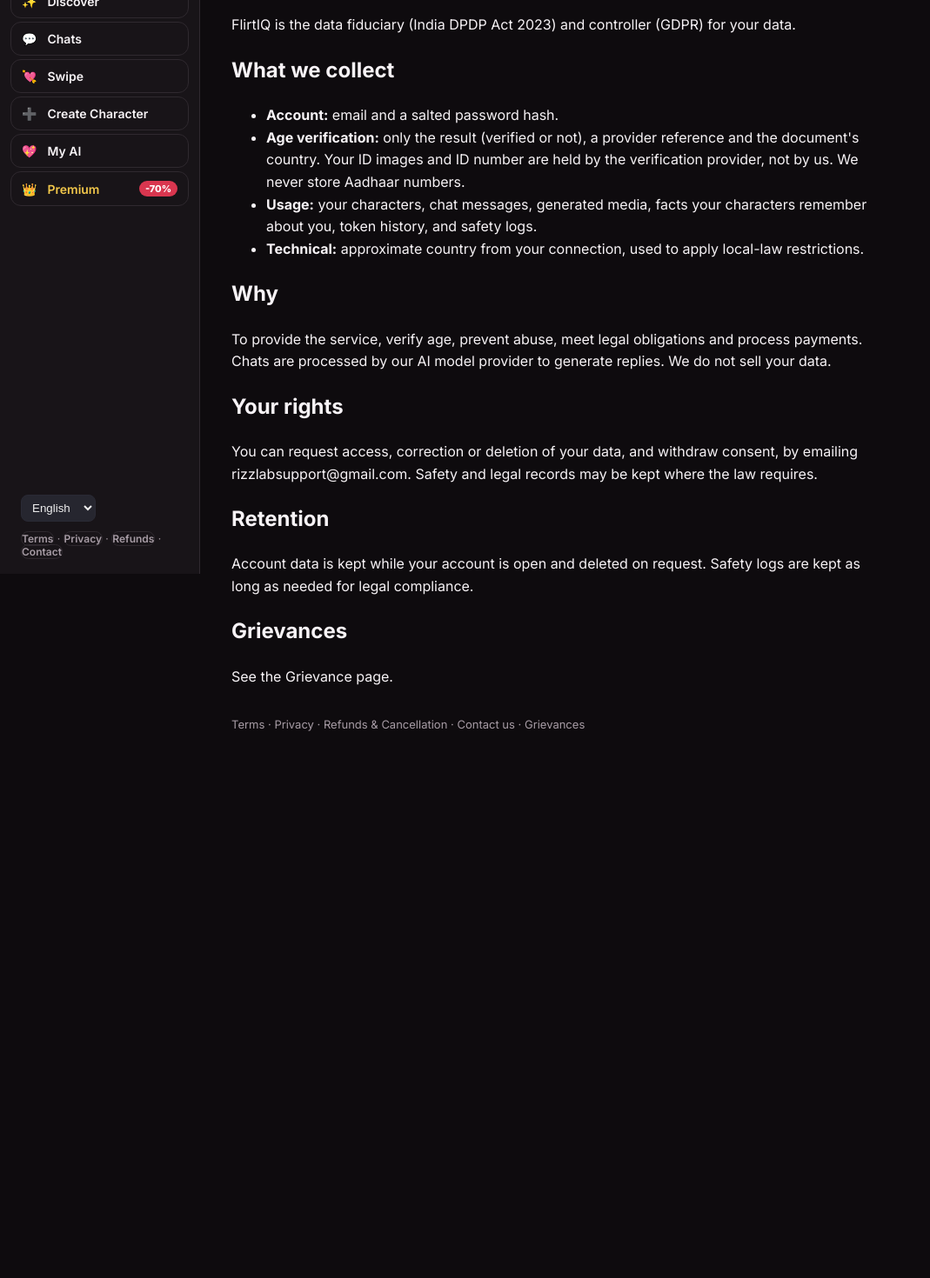
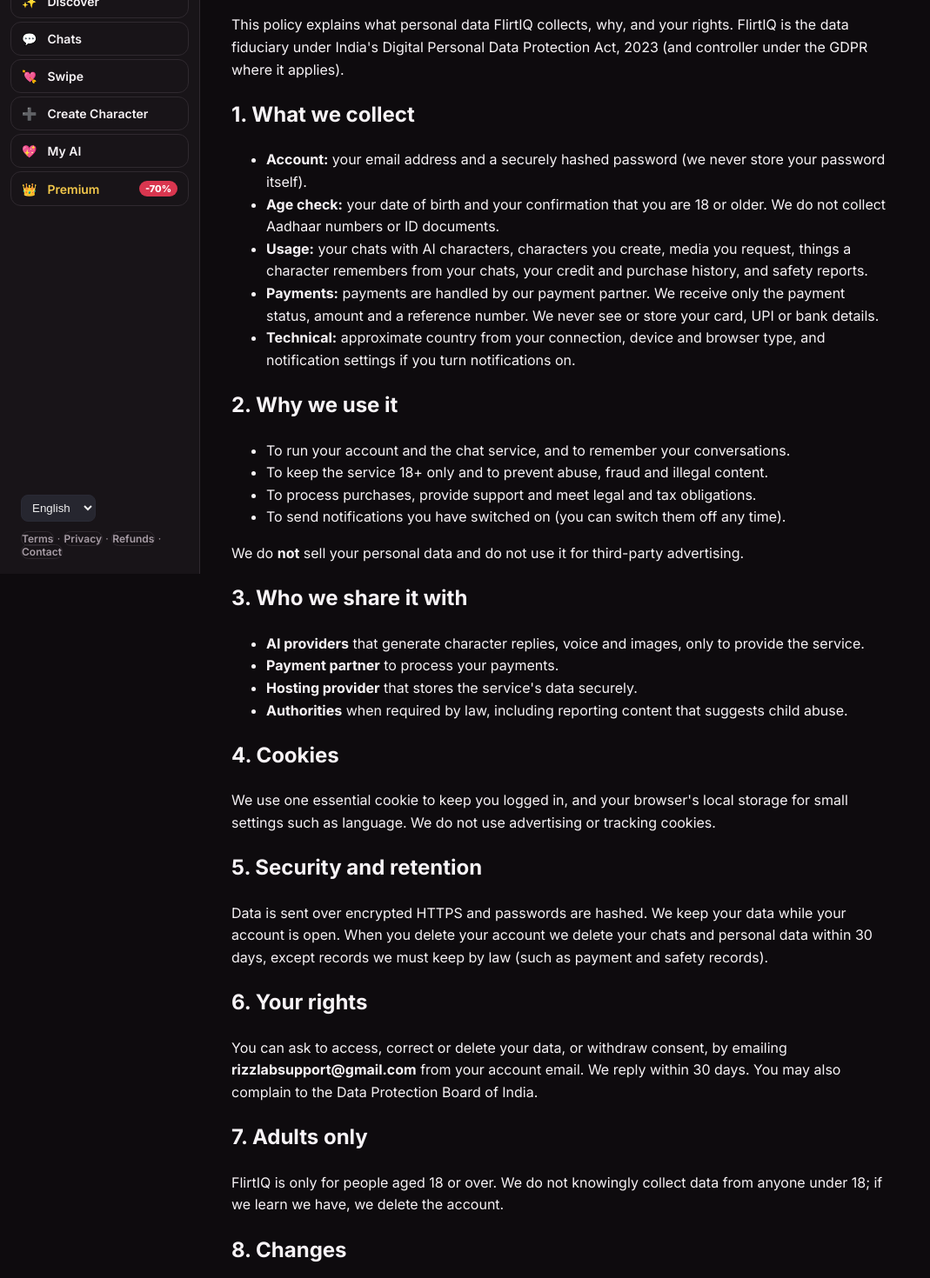
Before and after one commit to akashroy7015-debug/ai-chat, a Next.js app: page /privacy in a window 1280 px wide. Shown: the part 140-1610 px from the top of the page at 87% size, without its empty margins (0-1069 px from the left). Before the commit the page ends 1057 px from the top, so only its background shows below. Built offline with nearby package versions, Linux system fonts and the light colour scheme.

Commit message:
Pre-gateway review: full privacy policy, neutral wording, robots.txt and sitemap
Co-Authored-By: Claude Opus 5.5 <noreply@anthropic.com>
Claude-Session: https://claude.ai/code/session_01WdSgkiTbcX5S9oFHxRS1kT

```diff
--- a/src/app/layout.tsx
+++ b/src/app/layout.tsx
@@ -5,9 +5,9 @@ import "./globals.css";
 
 export const metadata = {
   metadataBase: new URL("https://flirtiq.online"),
-  title: { default: "FlirtIQ · AI companion & virtual dating", template: "%s · FlirtIQ" },
+  title: { default: "FlirtIQ · AI companion chat", template: "%s · FlirtIQ" },
   description: "Chat, flirt and connect with AI companions who remember you. English, Hindi & Hinglish. 18+ only.",
-  openGraph: { title: "FlirtIQ · AI companion & virtual dating", description: "Chat with AI companions who remember you. 18+.", siteName: "FlirtIQ", type: "website", url: "https://flirtiq.online" },
+  openGraph: { title: "FlirtIQ · AI companion chat", description: "Chat with AI companions who remember you. 18+.", siteName: "FlirtIQ", type: "website", url: "https://flirtiq.online" },
 };
 export const viewport = { width: "device-width", initialScale: 1 };
 
--- a/src/app/privacy/page.tsx
+++ b/src/app/privacy/page.tsx
@@ -1,28 +1,56 @@
 import { LegalPage, OPERATOR, SUPPORT_EMAIL } from "../legal";
 
 export const dynamic = "force-dynamic";
-
 export const metadata = { title: "Privacy Policy" };
 
 export default function Privacy() {
   return (
     <LegalPage title="Privacy Policy">
-      <p>{OPERATOR} is the data fiduciary (India DPDP Act 2023) and controller (GDPR) for your data.</p>
-      <h2>What we collect</h2>
+      <p>This policy explains what personal data FlirtIQ collects, why, and your rights. {OPERATOR} is the data fiduciary under India&apos;s Digital Personal Data Protection Act, 2023 (and controller under the GDPR where it applies).</p>
+
+      <h2>1. What we collect</h2>
       <ul>
-        <li><b>Account:</b> email and a salted password hash.</li>
-        <li><b>Age verification:</b> only the result (verified or not), a provider reference and the document&apos;s country. Your ID images and ID number are held by the verification provider, not by us. We never store Aadhaar numbers.</li>
-        <li><b>Usage:</b> your characters, chat messages, generated media, facts your characters remember about you, token history, and safety logs.</li>
-        <li><b>Technical:</b> approximate country from your connection, used to apply local-law restrictions.</li>
+        <li><b>Account:</b> your email address and a securely hashed password (we never store your password itself).</li>
+        <li><b>Age check:</b> your date of birth and your confirmation that you are 18 or older. We do not collect Aadhaar numbers or ID documents.</li>
+        <li><b>Usage:</b> your chats with AI characters, characters you create, media you request, things a character remembers from your chats, your credit and purchase history, and safety reports.</li>
+        <li><b>Payments:</b> payments are handled by our payment partner. We receive only the payment status, amount and a reference number. We never see or store your card, UPI or bank details.</li>
+        <li><b>Technical:</b> approximate country from your connection, device and browser type, and notification settings if you turn notifications on.</li>
       </ul>
-      <h2>Why</h2>
-      <p>To provide the service, verify age, prevent abuse, meet legal obligations and process payments. Chats are processed by our AI model provider to generate replies. We do not sell your data.</p>
-      <h2>Your rights</h2>
-      <p>You can request access, correction or deletion of your data, and withdraw consent, by emailing {SUPPORT_EMAIL}. Safety and legal records may be kept where the law requires.</p>
-      <h2>Retention</h2>
-      <p>Account data is kept while your account is open and deleted on request. Safety logs are kept as long as needed for legal compliance.</p>
-      <h2>Grievances</h2>
-      <p>See the <a href="/grievance">Grievance page</a>.</p>
+
+      <h2>2. Why we use it</h2>
+      <ul>
+        <li>To run your account and the chat service, and to remember your conversations.</li>
+        <li>To keep the service 18+ only and to prevent abuse, fraud and illegal content.</li>
+        <li>To process purchases, provide support and meet legal and tax obligations.</li>
+        <li>To send notifications you have switched on (you can switch them off any time).</li>
+      </ul>
+      <p>We do <b>not</b> sell your personal data and do not use it for third-party advertising.</p>
+
+      <h2>3. Who we share it with</h2>
+      <ul>
+        <li><b>AI providers</b> that generate character replies, voice and images, only to provide the service.</li>
+        <li><b>Payment partner</b> to process your payments.</li>
+        <li><b>Hosting provider</b> that stores the service&apos;s data securely.</li>
+        <li><b>Authorities</b> when required by law, including reporting content that suggests child abuse.</li>
+      </ul>
+
+      <h2>4. Cookies</h2>
+      <p>We use one essential cookie to keep you logged in, and your browser&apos;s local storage for small settings such as language. We do not use advertising or tracking cookies.</p>
+
+      <h2>5. Security and retention</h2>
+      <p>Data is sent over encrypted HTTPS and passwords are hashed. We keep your data while your account is open. When you delete your account we delete your chats and personal data within 30 days, except records we must keep by law (such as payment and safety records).</p>
+
+      <h2>6. Your rights</h2>
+      <p>You can ask to access, correct or delete your data, or withdraw consent, by emailing <b>{SUPPORT_EMAIL}</b> from your account email. We reply within 30 days. You may also complain to the Data Protection Board of India.</p>
+
+      <h2>7. Adults only</h2>
+      <p>FlirtIQ is only for people aged 18 or over. We do not knowingly collect data from anyone under 18; if we learn we have, we delete the account.</p>
+
+      <h2>8. Changes</h2>
+      <p>We may update this policy. The date at the top shows the latest version, and significant changes are announced in the app.</p>
+
+      <h2>9. Contact</h2>
+      <p>Privacy questions: {SUPPORT_EMAIL}. Complaints: see our <a href="/grievance">Grievance page</a>.</p>
     </LegalPage>
   );
 }
--- /dev/null
+++ b/src/app/robots.ts
@@ -0,0 +1,5 @@
+import type { MetadataRoute } from "next";
+
+export default function robots(): MetadataRoute.Robots {
+  return { rules: [{ userAgent: "*", allow: "/", disallow: ["/admin", "/api/", "/chat", "/chats", "/my-ai"] }], sitemap: "https://flirtiq.online/sitemap.xml" };
+}
--- a/src/app/terms/page.tsx
+++ b/src/app/terms/page.tsx
@@ -6,7 +6,7 @@ export const metadata = { title: "Terms & Conditions" };
 export default function Terms() {
   return (
     <LegalPage title="Terms & Conditions">
-      <p>These Terms govern your use of FlirtIQ (the &quot;Service&quot;), an AI companion and virtual dating app operated by {OPERATOR}, {BUSINESS_ADDRESS} (&quot;we&quot;, &quot;us&quot;). By creating an account or making a purchase you agree to these Terms, our <a href="/privacy">Privacy Policy</a> and our <a href="/refund">Refund &amp; Cancellation Policy</a>.</p>
+      <p>These Terms govern your use of FlirtIQ (the &quot;Service&quot;), an AI companion chat app operated by {OPERATOR}, {BUSINESS_ADDRESS} (&quot;we&quot;, &quot;us&quot;). By creating an account or making a purchase you agree to these Terms, our <a href="/privacy">Privacy Policy</a> and our <a href="/refund">Refund &amp; Cancellation Policy</a>.</p>
 
       <h2>1. Eligibility</h2>
       <p>The Service is only for adults aged 18 or over. You must complete age verification before chatting. Accounts that belong to anyone under 18 are closed immediately.</p>
```
Also changed, not shown: src/app/sitemap.ts (added, +7 -0 lines).
